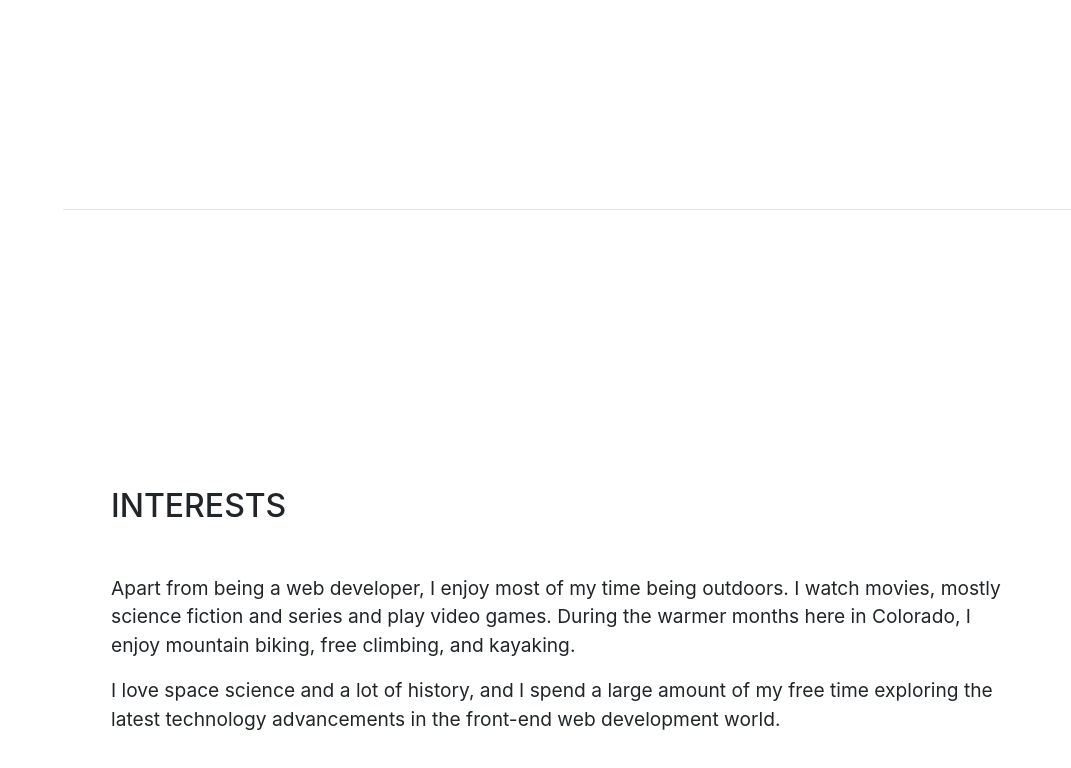
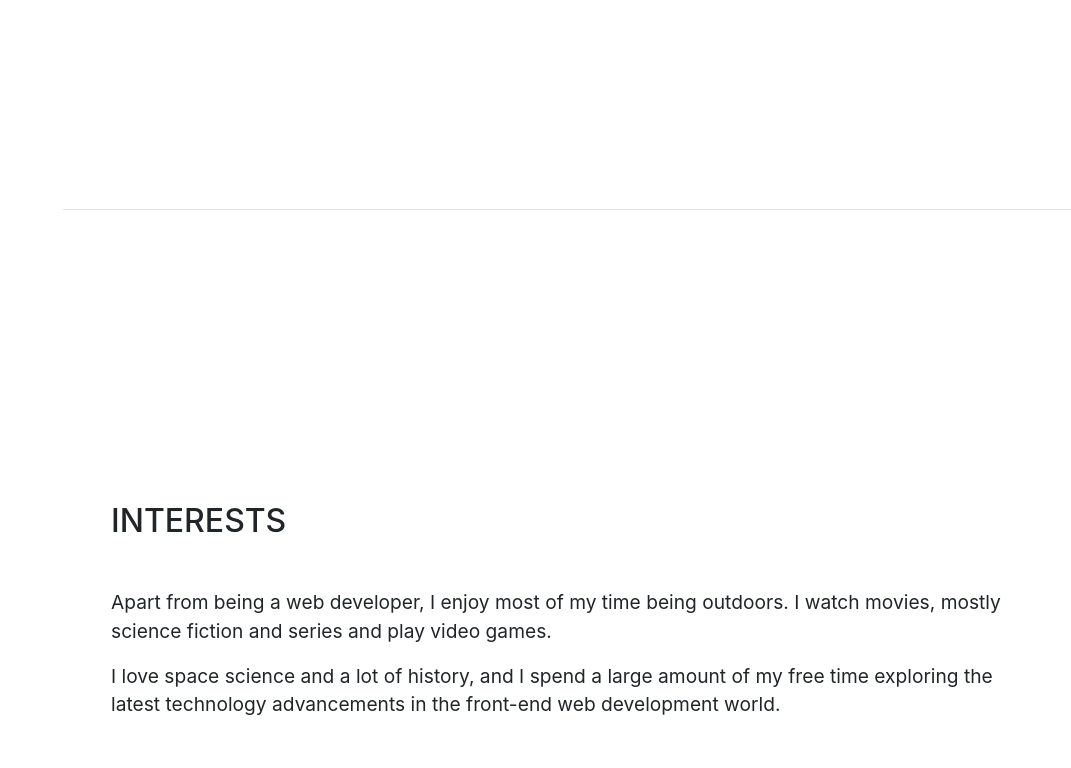
Before and after one commit to MichaelGee/resume, a website with bundled scripts: page index.html in a window 1280 px wide. Shown: the part 3196-3964 px from the top of the page, without its empty margins (209-1280 px from the left). Built offline with nearby package versions, Linux system fonts and the light colour scheme; a web font is replaced by a local one.

Commit message:
Updated more on interest

```diff
--- a/index.html
+++ b/index.html
@@ -219,7 +219,7 @@
       <section class="resume-section p-3 p-lg-5 d-flex flex-column" id="interests">
         <div class="my-auto">
           <h2 class="mb-5">Interests</h2>
-          <p>Apart from being a web developer, I enjoy most of my time being outdoors. I watch movies, mostly science fiction and series and play video games. During the warmer months here in Colorado, I enjoy mountain biking, free climbing, and kayaking.</p>
+          <p>Apart from being a web developer, I enjoy most of my time being outdoors. I watch movies, mostly science fiction and series and play video games.</p>
           <p class="mb-0">I love space science and a lot of history, and I spend a large amount of my free time exploring the latest technology advancements in the front-end web development world.</p>
         </div>
       </section>
```
